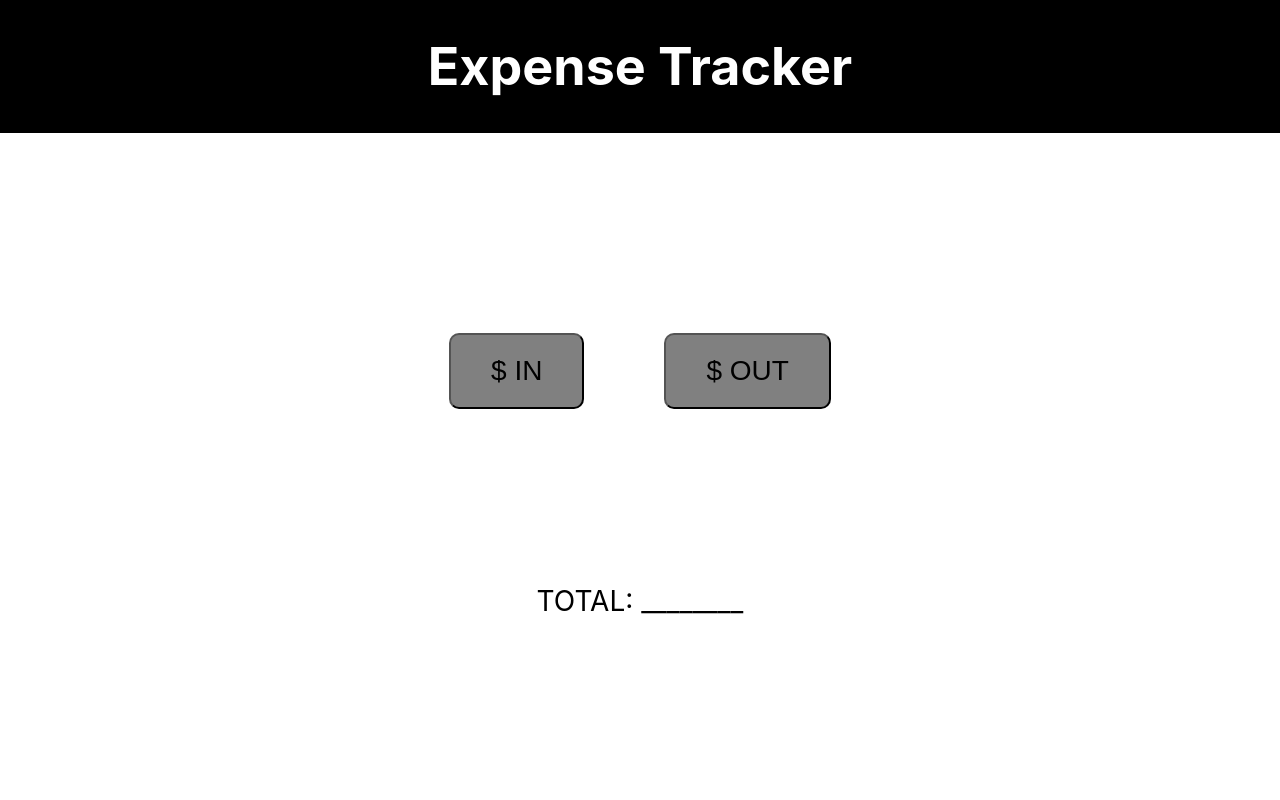
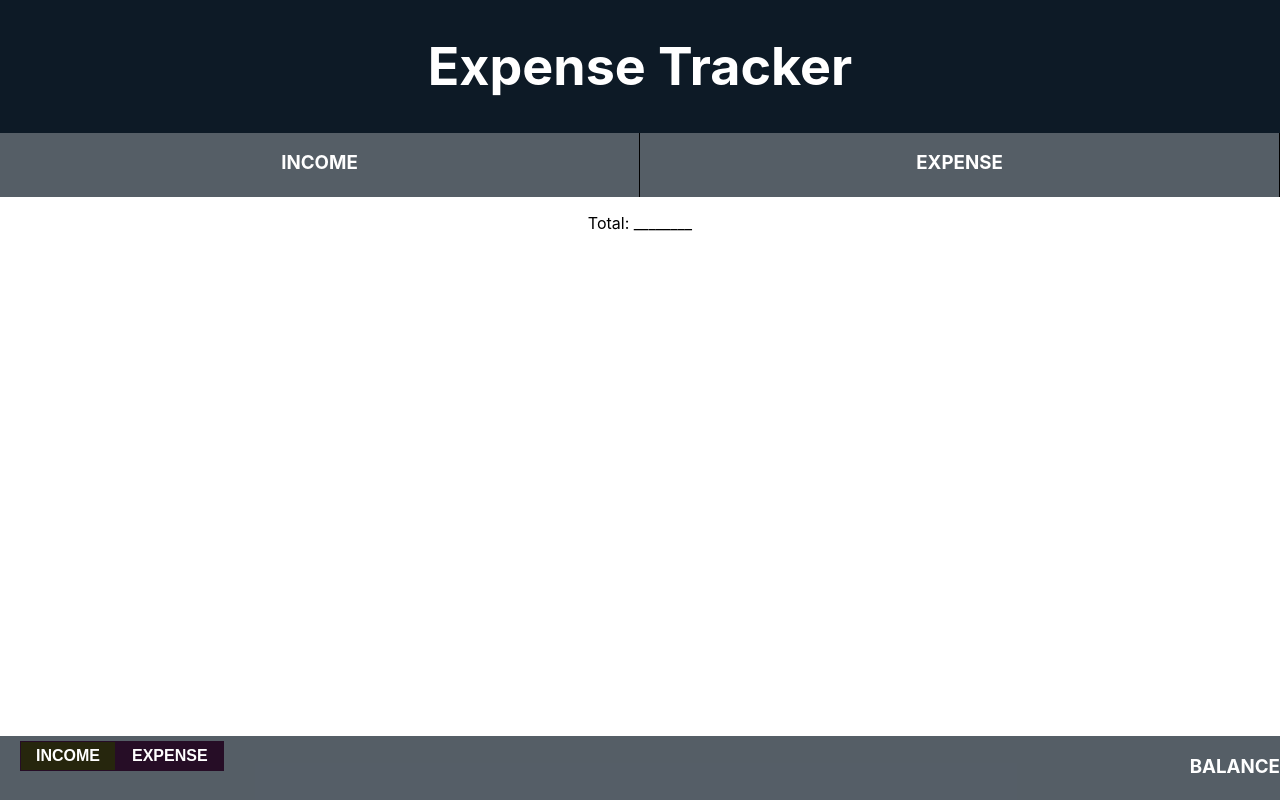
Before and after one commit to shakiraweir/expense-tracker, a React (Create React App) app: page / in a window 1280 px wide. Built offline with nearby package versions, Linux system fonts and the light colour scheme.

Commit message:
added styling home v1

```diff
--- a/src/components/App/App.css
+++ b/src/components/App/App.css
@@ -5,7 +5,7 @@
 
 
 .App-header {
-  background-color: black;
+  background-color: #0d1a26;
   min-height: 10vh;
   display: flex;
   flex-direction: column;
--- a/src/components/App/App.js
+++ b/src/components/App/App.js
@@ -1,16 +1,32 @@
 import React, { Component } from 'react';
 import './App.css';
-// import { Link } from "react-router-dom"
+import { Route } from "react-router-dom"
 import Home from '../Home/Home'
+import Revenue from '../Revenue/Revenue'
+import ShowRevenue from '../Revenue/ShowRevenue'
+import CreateRevenue from '../Revenue/CreateRevenue'
+import Expense from '../Expense/Expense'
+import ShowExpense from '../Expense/ShowExpense'
+import CreateExpense from '../Expense/CreateExpense'
+
 
 class App extends Component {
+
   render() {
     return (
       <div className="App">
         <header className="App-header">
           <h1>Expense Tracker</h1>
         </header>
-        <Home />
+        <Route path ="/" exact render={() => <Home />} />
+        <Route path="/revenue" exact render={() => <Revenue /> } />
+        <Route path="/revenue/show" exact render={() => <ShowRevenue /> } />
+
+        <Route path="/revenue/create" exact render={() => <CreateRevenue /> } />
+
+        <Route path="/expense" exact render={() => <Expense /> } />
+        <Route path="/expense/show" exact render={() => <ShowExpense /> } />
+        <Route path="/expense/create" exact render={() => <CreateExpense /> } />
       </div>
     );
   }
--- /dev/null
+++ b/src/components/Expense/CreateExpense.js
@@ -0,0 +1,13 @@
+import React, { Component } from 'react';
+
+class CreateExpense extends Component {
+    render() {
+        return (
+            <div>
+                  <h1>Hello World. Let's add a new Expense!</h1>
+            </div>
+        );
+    }
+}
+
+export default CreateExpense;
--- a/src/components/Expense/Expense.js
+++ b/src/components/Expense/Expense.js
@@ -0,0 +1,18 @@
+import React, { Component } from 'react';
+import { Link } from 'react-router-dom';
+
+class Revenue extends Component {
+    render() {
+        return (
+            <div>
+                <button>$ Out</button>
+                <div className="links">
+                    <Link to="/"><button>Back</button></Link>
+                    <Link to="/expense/create"><button>Add new expense</button></Link>
+                </div>
+            </div>
+        );
+    }
+}
+
+export default Revenue;
--- /dev/null
+++ b/src/components/Expense/ShowExpense.js
@@ -0,0 +1,13 @@
+import React, { Component } from 'react';
+
+class Show extends Component {
+    render() {
+        return (
+            <div>
+
+            </div>
+        );
+    }
+}
+
+export default Show;
--- a/src/components/Home/Home.css
+++ b/src/components/Home/Home.css
@@ -1,21 +1,65 @@
-button {
-    background: gray;
-    padding: 20px 40px;
-    /* border: solid purple 1px; */
-    font-size: 1.75em;
-    border-radius: 10px;
+h3 {
+    color: #fff;
     text-transform: uppercase;
-    margin-top: 200px;
 }
 
 .links {
-    /* border: solid blue 1px; */
-    height: 80vh;
+    background: rgba(13, 26, 38, 0.7);
+    height: 8vh;
+    display: flex;
+    flex-direction: column;
+    justify-content: center;
+    align-items: center;
+}
+
+.category {
+    display: flex;
+    justify-content: flex-start;
+    width: 100%;
+    height: 100%;
+}
+
+.total {
+    position: absolute;
+    display: flex;
+    justify-content: space-between;
+    bottom: 0;
+    height: 8vh;
+    width: 100%;
+    background: rgba(13, 26, 38, 0.7);
+}
+
+.btn {
+    margin: 5px 20px;
+}
+
+button {
+    background: #260d26;
+    color: #fff;
+    border: solid #260d26 1px;
+    padding: 5px 15px;;
+    text-transform: uppercase;
+    font-weight: bold;
+    font-size: 1em;
+}
+
+.btn-left {
+    background: #26260d;
+}
+
+.btn-right:hover {
+    background: #26260d;
+}
+
+.btn-left:hover {
+    background: #0d1a26;
 }
 Link, a{
     text-decoration: none;
     color: #000;
-    padding: 20px 40px;
+    /* padding: 20px 40px; */
+    width: 100vw;
+    border-right: solid black 1px;
 }
 
 .links p {
--- a/src/components/Home/Home.js
+++ b/src/components/Home/Home.js
@@ -4,11 +4,25 @@ import './Home.css'
 class Home extends Component {
     render() {
         return (
-            <div className="links">
-                <Link to="/revenue"><button>$ In</button></Link>
-                <Link to="/expense"><button>$ Out</button></Link>
-                <p>Total: ________</p>
+            <div>
+                <div className="links">
+                    <nav className="category">
+                        <Link to="/revenue"><h3>Income</h3>
+                        </Link>
+                        <Link to="/expense"><h3>Expense</h3>
+                        </Link>
+                    </nav>
+                    <footer className="total">
+                        <div className="btn">
+                            <button className="btn-left">Income</button>
+                            <button className="btn-right">Expense</button>
+                        </div>
+                        <h3>Balance</h3>
+                    </footer>
+                </div>
+               <p>Total: ________</p>
             </div>
+
         );
     }
 }
--- /dev/null
+++ b/src/components/Revenue/CreateRevenue.js
@@ -0,0 +1,13 @@
+import React, { Component } from 'react';
+
+class CreateRevenue extends Component {
+    render() {
+        return (
+            <div>
+                <h1>Hello World. Let's add new Revenue!</h1>
+            </div>
+        );
+    }
+}
+
+export default CreateRevenue;
--- a/src/components/Revenue/Revenue.js
+++ b/src/components/Revenue/Revenue.js
@@ -0,0 +1,18 @@
+import React, { Component } from 'react';
+import { Link } from 'react-router-dom';
+
+class Revenue extends Component {
+    render() {
+        return (
+            <div className="links">
+                <Link to="/expense"><button>$ In</button></Link>
+                <div>
+                    <Link to="/"><button>Back</button></Link>
+                    <Link to="/revenue/create"><button>Add new revenue</button></Link>
+                </div>
+            </div>
+        );
+    }
+}
+
+export default Revenue;
--- a/src/index.css
+++ b/src/index.css
@@ -6,7 +6,7 @@ body {
     sans-serif;
   -webkit-font-smoothing: antialiased;
   -moz-osx-font-smoothing: grayscale;
-  /* background: lightgray; */
+  background: #fff;
 }
 
 code {
```
Also changed, not shown: src/components/Revenue/ShowRevenue.js (added).
